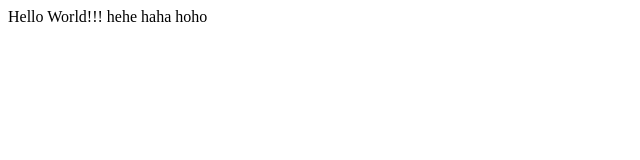
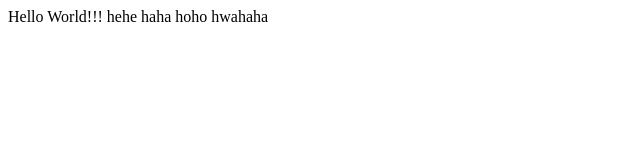
Before and after one commit to katherin467/katherin467.github.io, a plain HTML site: page index.html in a window 1280 px wide. Shown: the full height of the page, 0-640 px from the left. Drawn offline with Linux system fonts and the light colour scheme.

Commit message:
flower in the tab

```diff
--- a/index.html
+++ b/index.html
@@ -1,9 +1,9 @@
 <!DOCTYPE html>
 <html>
      <head>
-          <title>Tab Title</title>
+          <title>🌷</title>
      </head>
      <body>
-          Hello World!!! hehe haha hoho
+          Hello World!!! hehe haha hoho hwahaha
      </body>
 </html>
```
